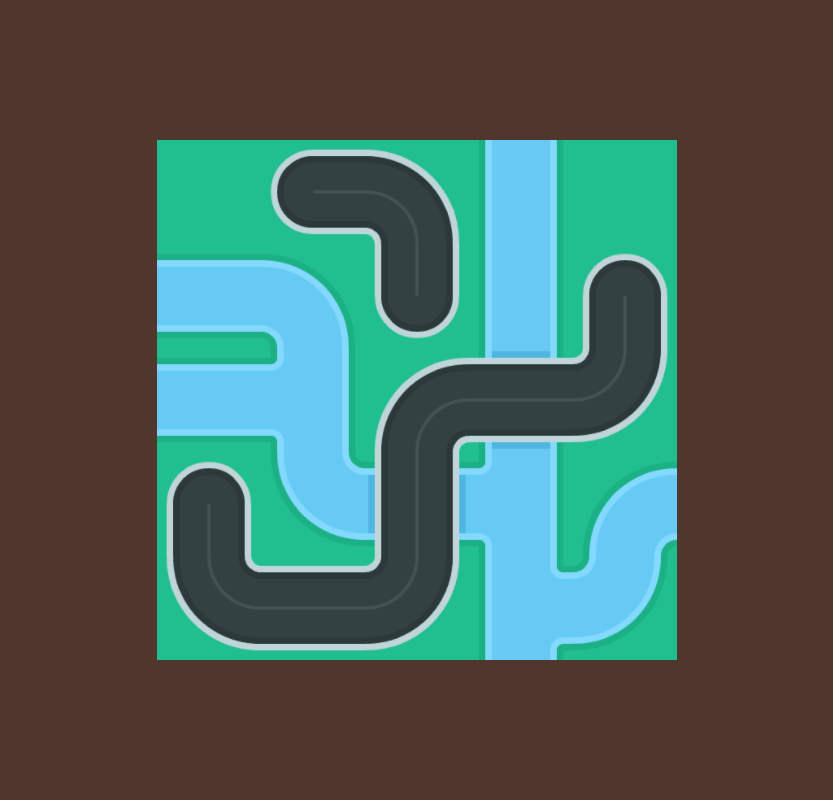
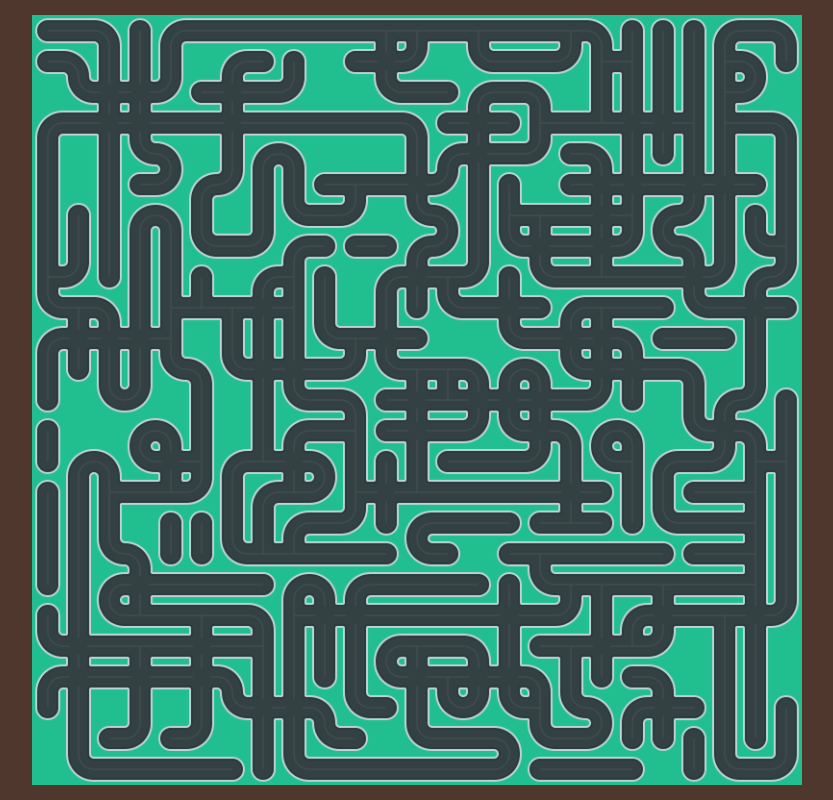
Before and after one commit to srogee/wave-function-collapse-js, a website: page public/index.html in a window 1280 px wide. Shown: the whole page, without its empty margins (223-1056 px from the left). Drawn offline with nearby package versions, Linux system fonts and the light colour scheme.

Commit message:
Add better parameter parsing, remove rivers

```diff
--- a/public/generator.js
+++ b/public/generator.js
@@ -288,6 +288,10 @@ WFC.Vector3 = class Vector3 {
         }
         return new Vector3(a.x / b.x, a.y / b.y, a.z / b.z);
     }
+
+    toString() {
+        return `(${this.x}, ${this.y}, ${this.z})`;
+    }
 }
 
 // Various utility functions
@@ -364,16 +368,6 @@ WFC.Utils = class Utils {
 
     static degreesToRadians(degrees) {
         return degrees * Math.PI / 180;
-    }
-
-    static parseBoolean(str) {
-        if (str === 'true') {
-            return true;
-        } else if (str === 'false') {
-            return false;
-        } else {
-            return null;
-        }
     }
 }
 
--- a/public/index.html
+++ b/public/index.html
@@ -12,6 +12,7 @@
 		<script src="https://cdnjs.cloudflare.com/ajax/libs/lodash.js/4.17.20/lodash.min.js"></script>
 		<script src="https://cdnjs.cloudflare.com/ajax/libs/seedrandom/3.0.5/seedrandom.min.js"></script>
 		<script src="generator.js"></script>
+		<script src="params.js"></script>
 		<script src="index.js"></script>
 	</body>
 </html>
--- a/public/index.js
+++ b/public/index.js
@@ -1,39 +1,35 @@
-// Get parameters from the URL and set reasonable defaults if needed
-function getParameters() {
-    var params = {};
-    const urlParams = new URLSearchParams(window.location.search);
+function updateCamera() {
+    var size = Math.max(params.getParameterValue('dimensions').x, params.getParameterValue('dimensions').y);
+    var width = window.innerWidth / window.innerHeight * (size + 1);
+    var height = (size + 1);
+    camera.left = width / - 2;
+    camera.right = width / 2;
+    camera.top = height / 2;
+    camera.bottom = height / - 2;
+    camera.updateProjectionMatrix();
+}
 
-    params.seed = parseInt(urlParams.get('seed'));
-    if (WFC.Utils.isNumber(params.seed)) {
-        console.log(`Using parsed seed ${params.seed}`);
-    } else {
-        params.seed = Math.floor(Math.random() * 100000000);
-        console.log(`Using random seed ${params.seed}`);
+function loadTexture(url) {
+    if (!textureCache.has(url)) {
+        textureCache.set(url, new THREE.TextureLoader().load( url ));
     }
 
-    params.lagTime = parseFloat(urlParams.get('lagTime'));
-    if (WFC.Utils.isNumber(params.lagTime)) {
-        console.log(`Using parsed lag time ${params.lagTime}ms`);
-    } else {
-        params.lagTime = 0;
-        console.log(`Using default lag time ${params.lagTime}ms`);
-    }
-
-    params.enableDebugLines = WFC.Utils.parseBoolean(urlParams.get('enableDebugLines'));
-    if (params.enableDebugLines != null) {
-        console.log(`Using parsed enable debug lines ${params.enableDebugLines}`);
-    } else {
-        params.enableDebugLines = false;
-        console.log(`Using default enable debug lines ${params.enableDebugLines}`);
-    }
-
-    return params;
+    return textureCache.get(url);
 }
 
-const params = getParameters();
+let params = new ParamLoader();
+params.loadParameter("lagTime", ParamType.Float, 0, 0);
+params.loadParameter("enableDebugLines", ParamType.Boolean, false);
+params.loadParameter("seed", ParamType.Integer, Math.floor(Math.random() * 100000000), 0);
+params.loadParameter("xSize", ParamType.Float, 25, 0);
+params.loadParameter("ySize", ParamType.Float, 25, 0);
+params.aliasParameter("dimensions", new WFC.Vector3(params.getParameterValue("xSize"), params.getParameterValue("ySize"), 1))
 
+let textureCache = new Map();
 const scene = new THREE.Scene();
-const camera = new THREE.PerspectiveCamera( 75, window.innerWidth / window.innerHeight, 0.1, 1000 );
+
+const camera = new THREE.OrthographicCamera(0, 0, 0, 0, 0, 100); //new THREE.PerspectiveCamera( 75, window.innerWidth / window.innerHeight, 0.1, 1000 );
+updateCamera();
 
 const renderer = new THREE.WebGLRenderer();
 renderer.setClearColor("#4f372d");
@@ -43,17 +39,14 @@ document.body.appendChild( renderer.domElement );
 // Adjust the renderer size as necessary when the window is resized
 window.addEventListener( 'resize', onWindowResize, false );
 function onWindowResize() {
-    camera.aspect = window.innerWidth / window.innerHeight;
-    camera.updateProjectionMatrix();
+    updateCamera();
 
     renderer.setSize( window.innerWidth, window.innerHeight );
 }
 
 const pivot = new THREE.Object3D();
-const randomStream = new Math.seedrandom(params.seed);
+const randomStream = new Math.seedrandom(params.getParameterValue("seed"));
 scene.add( pivot );
-
-camera.position.z = 5;
 
 function createWireframeBox(center, size, color) {
     const geometry = new THREE.BoxGeometry(size?.x, size?.y, size?.z);
@@ -107,7 +100,7 @@ async function findBadSeed() {
     while (!generator || generator.state !== WFC.GeneratorState.Conflicted) {
         seed = Math.floor(Math.random() * 100000000);
         stream = new Math.seedrandom(seed);
-        generator = new WFC.TiledModel(data.modules, data.edgeTypes, new WFC.Vector3(5, 5, 1), null, stream);
+        generator = new WFC.TiledModel(data.modules, data.edgeTypes, params.getParameterValue('dimensions'), null, stream);
 
         while (generator.state === WFC.GeneratorState.Running) {
             generator.observe();
@@ -124,7 +117,7 @@ async function findBadSeed() {
 
 async function initialize() {
     var data = await loadJSON([ 'modules', 'edgeTypes' ]);
-    generator = new WFC.TiledModel(data.modules, data.edgeTypes, new WFC.Vector3(5, 5, 1), drawCell, randomStream);
+    generator = new WFC.TiledModel(data.modules, data.edgeTypes, params.getParameterValue('dimensions'), drawCell, randomStream);
     oneIteration();
 }
 
@@ -132,7 +125,7 @@ function oneIteration() {
     if (generator.state === WFC.GeneratorState.Running) {
         generator.observe();
         generator.propagate();
-        setTimeout(oneIteration, params.lagTime);
+        setTimeout(oneIteration, params.getParameterValue("lagTime"));
     } else {
         console.log(generator.state);
     }
@@ -141,7 +134,7 @@ function oneIteration() {
 function drawCell(cell) {
     var center = cell.getAdjustedLocation();
     var flat = generator.dimensions.z === 1;
-    if (params.enableDebugLines) {
+    if (params.getParameterValue("enableDebugLines")) {
         createWireframeBox(center, new THREE.Vector3(1, 1, flat ? 0 : 1), "#69554c");
     }
 
@@ -149,13 +142,13 @@ function drawCell(cell) {
     var texture = config.definition.texture;
     if (texture) {
         var planeGeo = new THREE.PlaneGeometry();
-        var mesh = new THREE.Mesh(planeGeo, new THREE.MeshBasicMaterial({ map: new THREE.TextureLoader().load( texture ) }));
+        var mesh = new THREE.Mesh(planeGeo, new THREE.MeshBasicMaterial({ map: loadTexture(texture) }));
         mesh.position.set(center.x, center.y, center.z - 0.01);
         mesh.rotation.copy(WFC.ModuleRotation.getLocalRotation(config.rotation, config.definition.rotationOffset));
         pivot.add(mesh);
     }
 
-    if (params.enableDebugLines) {
+    if (params.getParameterValue("enableDebugLines")) {
         for (var dir of WFC.EdgeDirection.values) {
             var edgeType = config.getEdgeType(dir);
             if (edgeType) {
--- a/public/modules.json
+++ b/public/modules.json
@@ -54,48 +54,5 @@
         },
         "weight": 0.5,
         "texture": "roads/roadTexture_10.png"
-    },
-    {
-        "name": "2way_river",
-        "edgeTypes": {
-            "+X": "river",
-            "-X": "river"
-        },
-        "weight": 0.1,
-        "texture": "roads/roadTexture_49.png",
-        "rotationOffset": 90
-    },
-    {
-        "name": "3way_river",
-        "edgeTypes": {
-            "+X": "river",
-            "+Y": "river",
-            "-X": "river"
-        },
-        "weight": 0.05,
-        "texture": "roads/roadTexture_58.png",
-        "rotationOffset": 90
-    },
-    {
-        "name": "2way_corner_soft_river",
-        "edgeTypes": {
-            "+X": "river",
-            "+Y": "river"
-        },
-        "weight": 0.1,
-        "texture": "roads/roadTexture_76.png",
-        "rotationOffset": 90
-    },
-    {
-        "name": "4way_river_road",
-        "edgeTypes": {
-            "+X": "normal",
-            "+Y": "river",
-            "-X": "normal",
-            "-Y": "river"
-        },
-        "weight": 0.1,
-        "texture": "roads/roadTexture_84.png",
-        "rotationOffset": 90
     }
 ]
--- /dev/null
+++ b/public/params.js
@@ -0,0 +1,93 @@
+class ParamLoader {
+    constructor() {
+        this.data = [];
+        this.values = new Map();
+    }
+
+    loadParameter(name, type, defaultValue, minValue, maxValue) {
+        if (!this.data.some(params => params.name === name)) {
+            this.data.push({
+                name,
+                type
+            });
+        }
+
+        var value = this.parseParameter(name, type);
+
+        if (minValue !== null && value < minValue) {
+            value = null;
+        } else if (maxValue !== null && value > maxValue) {
+            value = null;
+        }
+
+        if (value !== null) {
+            console.log(`Setting "${name}" to parsed value "${value}"`);
+            this.values.set(name, value);
+        } else {
+            console.log(`Setting "${name}" to default value "${defaultValue}"`);
+            this.values.set(name, defaultValue);
+        }
+
+        return value;
+    }
+
+    aliasParameter(name, value) {
+        console.log(`Setting "${name}" to aliased value "${value}"`);
+        this.values.set(name, value);
+    }
+
+    parseParameter(name, type) {
+        var url = window.location.search;
+        var urlParams = new URLSearchParams(url);
+        var value = urlParams.get(name);
+
+        switch (type) {
+            case ParamType.Float:
+                return this.parseFloatParameter(value);
+            case ParamType.Integer:
+                return this.parseIntegerParameter(value);
+            case ParamType.Boolean:
+                return this.parseBooleanParameter(value);
+        }
+
+        return null;
+    }
+
+    parseFloatParameter(value) {
+        var parsedValue = parseFloat(value);
+        if (!isNaN(parsedValue) && isFinite(parsedValue)) {
+            return parsedValue;
+        } else {
+            return null;
+        }
+    }
+
+    parseIntegerParameter(value) {
+        var parsedValue = parseInt(value, 10);
+        if (!isNaN(parsedValue) && isFinite(parsedValue)) {
+            return parsedValue;
+        } else {
+            return null;
+        }
+    }
+
+    parseBooleanParameter(value) {
+        if (value === 'true' || value == 1) {
+            return true;
+        } else if (value === 'false' || value == 0) {
+            return false;
+        }
+
+        return null;
+    }
+
+    getParameterValue(name) {
+        return this.values.get(name);
+    }
+}
+
+class ParamType {
+    static Float = 0;
+    static Boolean = 1;
+    static Integer = 2;
+}
```
